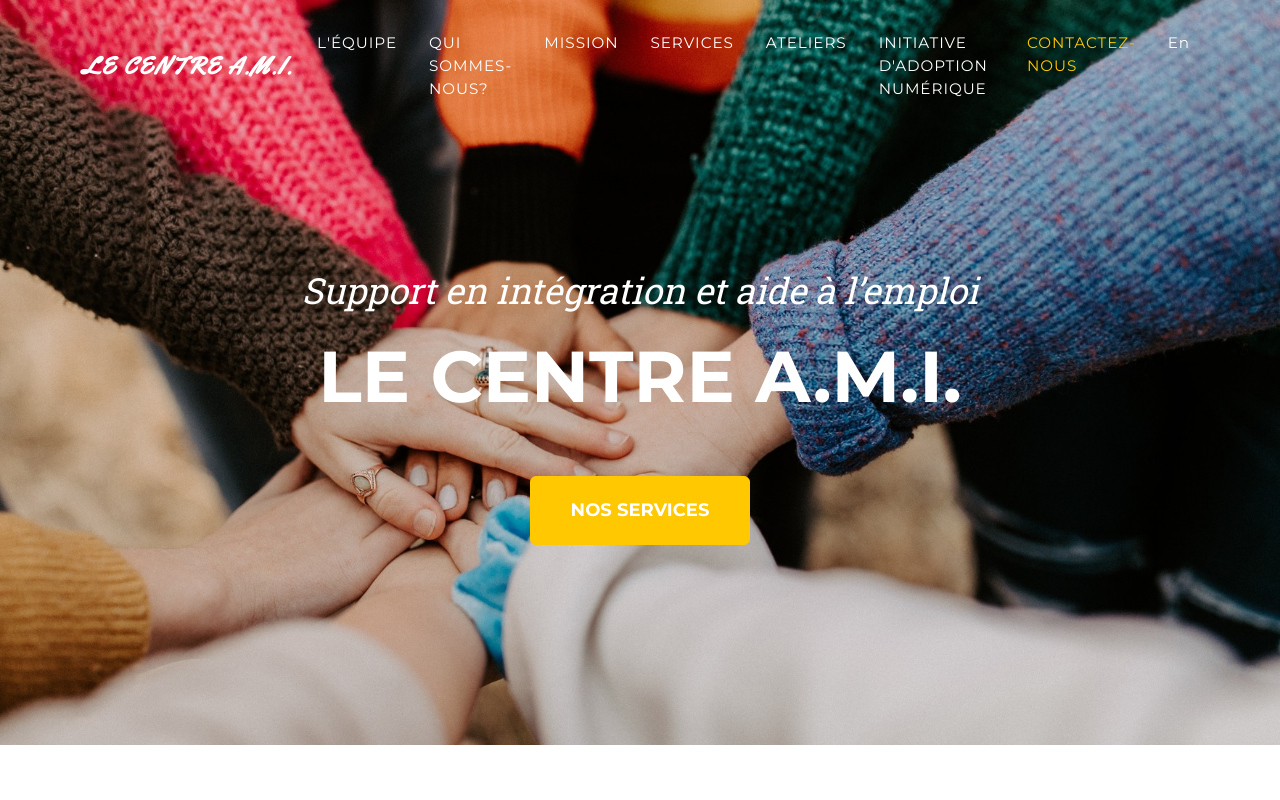
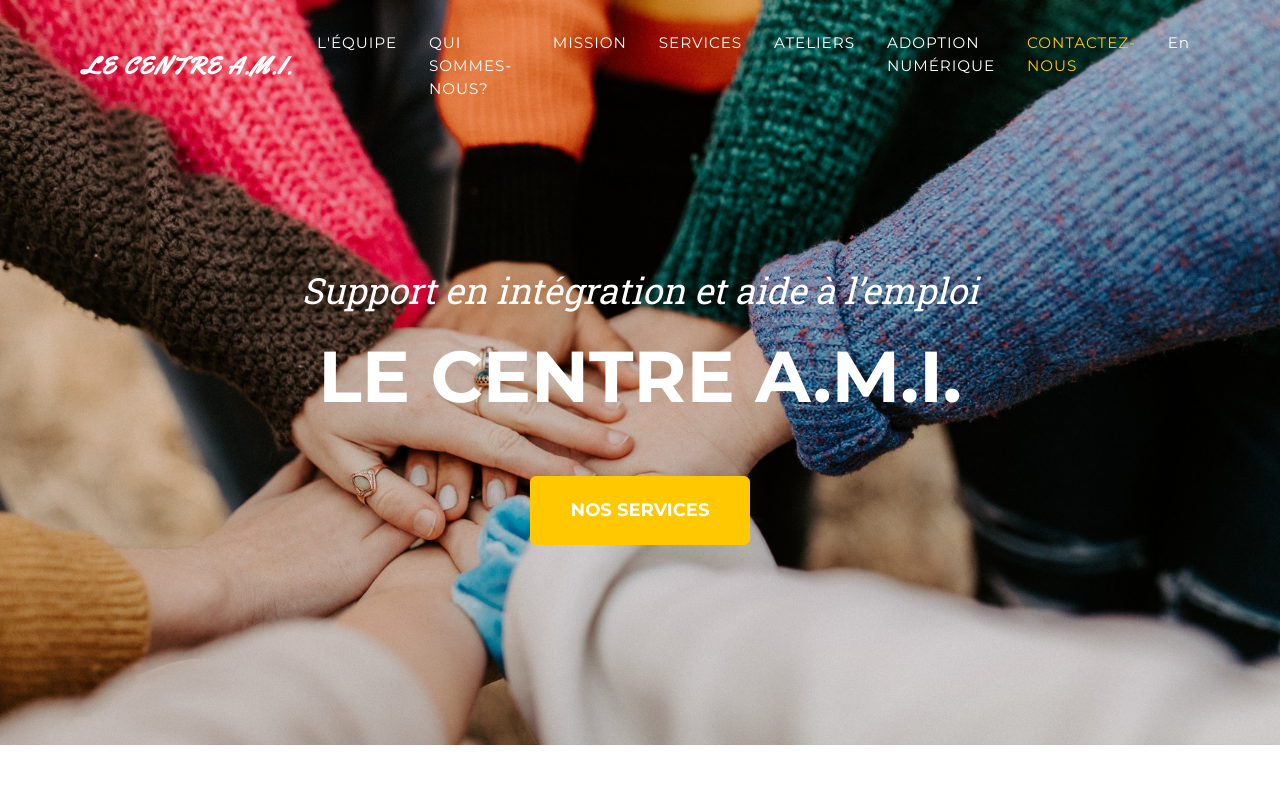
Before and after one commit to dzimazilla/startbootstrap-agency-le-centre-ami, a plain HTML site: page index.html in a window 1280 px wide. Shown: the top 800 px of the page. Drawn offline with nearby package versions, Linux system fonts and the light colour scheme.

Commit message:
shortener

```diff
--- a/index.html
+++ b/index.html
@@ -48,7 +48,7 @@
                     <li class="nav-item"><a class="nav-link" href="#services">Services</a></li>
                     <li class="nav-item"><a class="nav-link" href="#workshops">Ateliers</a></li>
                     <li class="nav-item"><a class="nav-link" href="https://digital-adoption.ca/"
-                        target="_blank" rel="noopener noreferrer">Initiative d'adoption numérique</a></li>
+                        target="_blank" rel="noopener noreferrer">Adoption numérique</a></li>
                     <li class="nav-item"><a class="nav-link" href="#contact">Contactez-nous</a></li>
                     <li class="nav-item"><a class="nav-link text-capitalize" href="english.html">En</a></li>
                 </ul>
```
